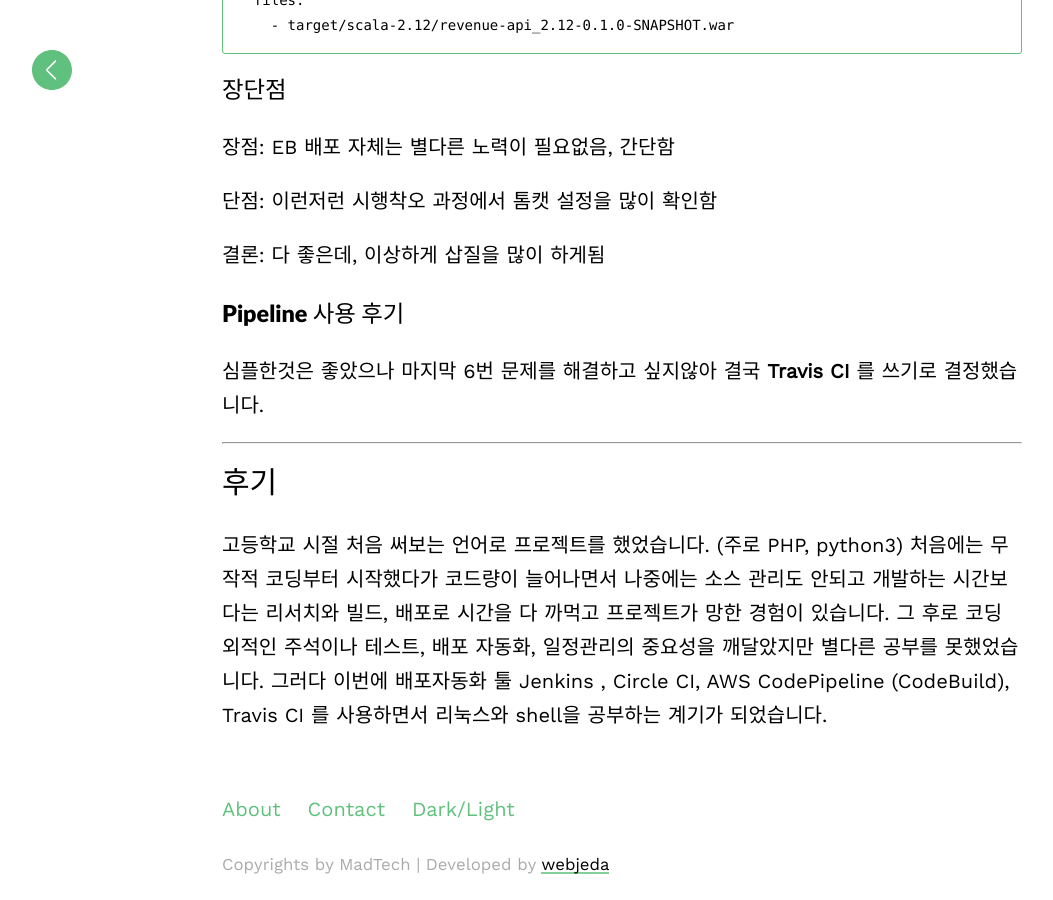
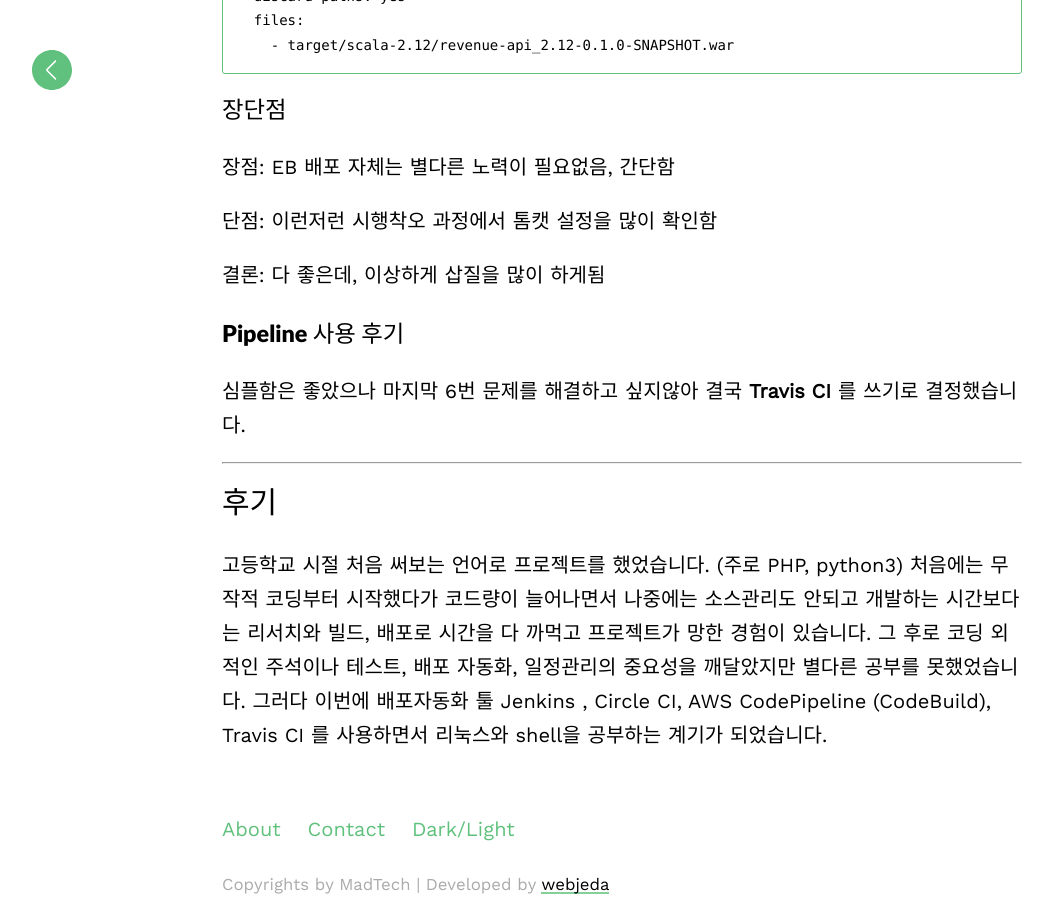
Before and after one commit to madup-inc/madup-inc.github.io, a Jekyll site: the page built from _posts/2018-05-02-travis1.md, in a window 1280 px wide and 900 px high, scrolled down 5025 px. Shown: the whole window, without its empty margins (18-1071 px from the left). Built offline with Jekyll 4.4.1, drawn with Linux system fonts in a browser that asks for light colours; some web fonts are replaced; some of the changed text lies outside the part shown.

Commit message:
맞춤법 수정

```diff
--- a/_posts/2018-05-02-travis1.md
+++ b/_posts/2018-05-02-travis1.md
@@ -8,11 +8,12 @@
 
 ## 배포자동화를 하는 이유
 
-* 여러가지 환경과 서버에 배포할때 유리하다.
+* 여러가지 환경과 서버에 배포할 때 유리하다.
 * 배포, 테스트에 드는 수작업이 줄어서 코딩에 집중할 수 있다.
 
 1. 여러가지 환경, 서버에 수동으로 배포한다면 그 만큼 시간이 걸리지만 한번 자동화를 해놓으면 그런 수고가 사라집니다. 테스트도 마찬가지입니다. 예를들면 python 라이브러리를
 만들었는데 3.5, 3.6, 3.7 버전 전부 호환되는지를 테스트를 배포자동화를 한번 구축해놓으면 소스 commit 마다 할 수 있습니다.
+
 1. 배포자동화를 하기 이전에는 branch별로 AWS Elastic beanstalk에 config.yml을 수정하고 war 파일 만들고 EB deploy 명령으로 배포했습니다. 자잘하게 시간이 걸리고 실수의 여지도 있었지만 배포자동화를 한후에는
 commit push만 하면 서버에 반영되서 편해졌습니다.
 
@@ -46,7 +47,7 @@
 1. SBT 설치
 1. 젠킨스 파이프라인 작성 + Github 연동
 1. JVM 기반의 SBT와 Jenkins가 생각보다 메모리를 많이 사용해서 둘을 같이 사용하면 오버플로우가 발생해 EC2 볼륨을 키움
-1. 서버 배포를 위해 Elasticbeanstalk cli를 pip로 설치함
+1. 서버배포를 위해 pip로 Elasticbeanstalk cli를 설치함
 1. Elasticbeanstalk 줄여서 EB를 pip로 설치해서 권한이 꼬임 Jenkins는 jenkins-user라는
 유저이고 EB는 ec2-user로 되어있었다
 1. Jenkins와 EB를 yum (같은 **패키지 관리자**) 다시 설치하고 그래도 꼬여있는 권한은 chmod로 수정함
@@ -194,7 +194,7 @@
 ### pipeline 사용 후기
 
 
-심플한것은 좋았으나 마지막 6번 문제를 해결하고 싶지않아 결국 **Travis CI** 를 쓰기로 결정했습니다.
+심플함은 좋았으나 마지막 6번 문제를 해결하고 싶지않아 결국 **Travis CI** 를 쓰기로 결정했습니다.
 
 
 - - -
@@ -203,7 +203,7 @@
 ## 후기
 
 
-고등학교 시절 처음 써보는 언어로 프로젝트를 했었습니다. (주로 PHP, python3) 처음에는 무작적 코딩부터 시작했다가 코드량이 늘어나면서 나중에는 소스 관리도 안되고 개발하는 시간보다는
+고등학교 시절 처음 써보는 언어로 프로젝트를 했었습니다. (주로 PHP, python3) 처음에는 무작적 코딩부터 시작했다가 코드량이 늘어나면서 나중에는 소스관리도 안되고 개발하는 시간보다는
 리서치와 빌드, 배포로 시간을 다 까먹고 프로젝트가 망한 경험이 있습니다. 그 후로 코딩 외적인 주석이나 테스트, 배포 자동화, 일정관리의 중요성을 깨달았지만
 별다른 공부를 못했었습니다. 그러다 이번에 배포자동화 툴 Jenkins , Circle CI, AWS CodePipeline (CodeBuild), Travis CI 를 사용하면서 리눅스와 shell을 공부하는
 계기가 되었습니다.
```
Also changed, not shown: other parts of _posts/2018-05-02-travis1.md (+11 -12 lines).
